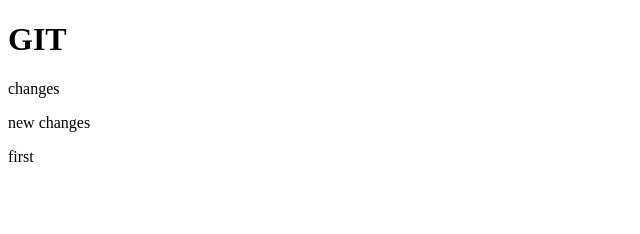
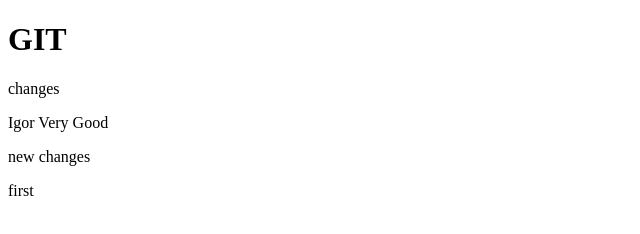
Before and after one commit to 22Igor22/FR, a plain HTML site: page index.html in a window 1280 px wide. Shown: the whole page, without its empty margins (0-640 px from the left). Drawn offline with Linux system fonts and the light colour scheme.

Commit message:
Igor Good

```diff
--- a/index.html
+++ b/index.html
@@ -9,6 +9,7 @@
   <body>
     <h1>GIT</h1>
     <p>changes</p>
+	<p>Igor Very Good<p>
     <p>new changes</p>
     <p>first</p>
   </body>
```
